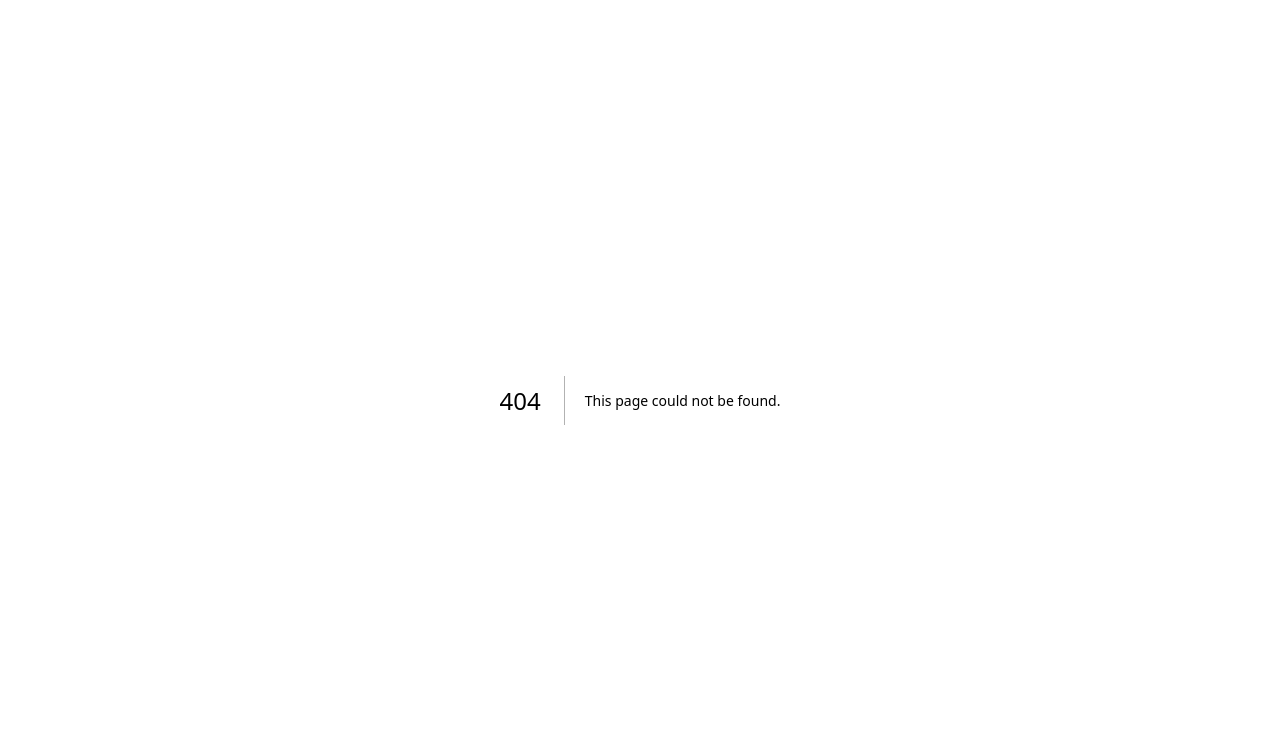
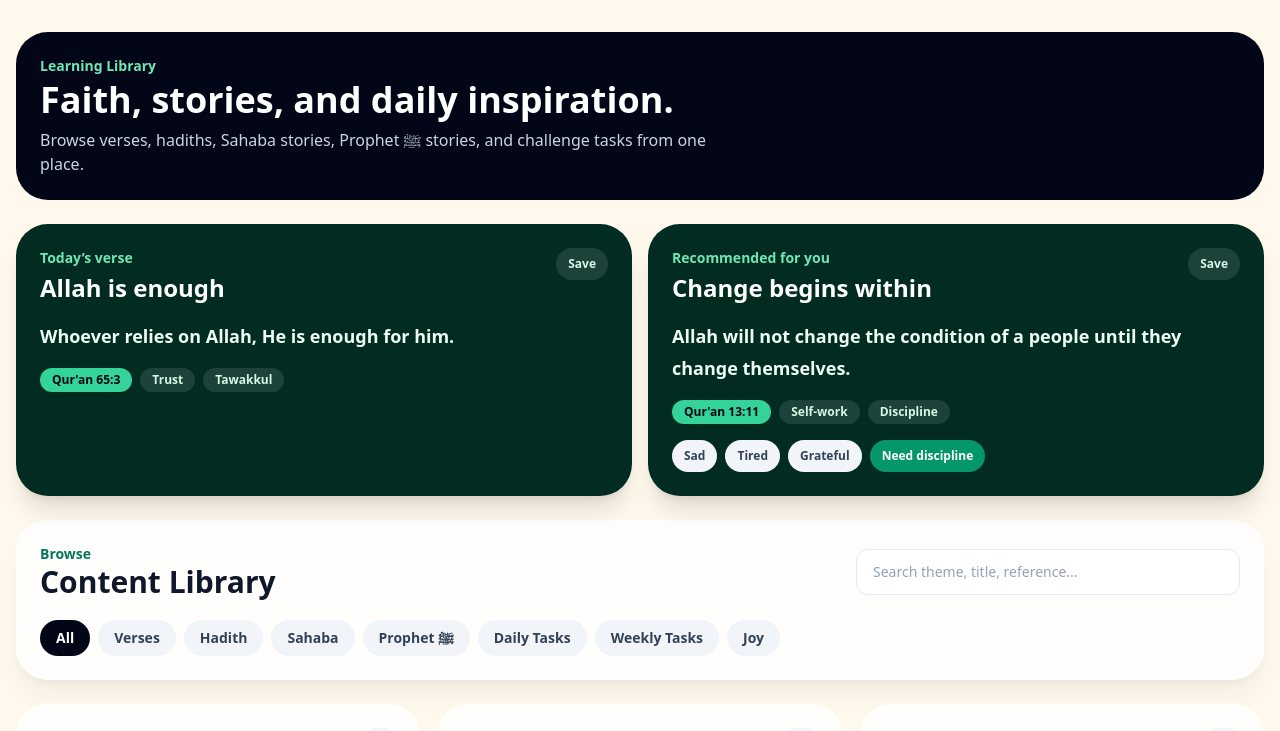
Before and after one commit to hxhhxxs/The-Challenge-, a Next.js app: page /learning in a window 1280 px wide. Before the commit this address had no page. Shown: the top 731 px of the page. Built offline with nearby package versions, Linux system fonts and the light colour scheme.

Commit message:
Add learning library page

```diff
--- /dev/null
+++ b/app/learning/page.tsx
@@ -0,0 +1,154 @@
+"use client";
+
+import Link from "next/link";
+import { useMemo, useState } from "react";
+import { cardClass, pageBg } from "@/lib/challenge-ui";
+import { getDailyLearningItem, getRecommendedLearningItem, learningItems, type LearningItem } from "@/lib/content-library";
+
+const filters = [
+  { label: "All", value: "all" },
+  { label: "Verses", value: "verse" },
+  { label: "Hadith", value: "hadith" },
+  { label: "Sahaba", value: "sahaba_story" },
+  { label: "Prophet ﷺ", value: "prophet_story" },
+  { label: "Daily Tasks", value: "daily_task" },
+  { label: "Weekly Tasks", value: "weekly_task" },
+  { label: "Joy", value: "joy_task" },
+];
+
+const moodOptions = [
+  { label: "Sad", value: "sad" },
+  { label: "Tired", value: "tired" },
+  { label: "Grateful", value: "grateful" },
+  { label: "Need discipline", value: "discipline" },
+];
+
+export default function LearningPage() {
+  const [filter, setFilter] = useState("all");
+  const [query, setQuery] = useState("");
+  const [mood, setMood] = useState("discipline");
+  const [saved, setSaved] = useState<string[]>([]);
+  const daily = getDailyLearningItem();
+  const recommended = getRecommendedLearningItem(mood);
+
+  const visibleItems = useMemo(() => {
+    return learningItems.filter((item) => {
+      const matchesType = filter === "all" || item.type === filter;
+      const text = `${item.title} ${item.shortText} ${item.reference || ""} ${item.themes.join(" ")}`.toLowerCase();
+      const matchesQuery = !query.trim() || text.includes(query.toLowerCase());
+      return matchesType && matchesQuery;
+    });
+  }, [filter, query]);
+
+  function toggleSave(id: string) {
+    setSaved((current) => current.includes(id) ? current.filter((x) => x !== id) : [...current, id]);
+  }
+
+  return (
+    <main className={pageBg}>
+      <div className="mx-auto max-w-7xl space-y-6">
+        <section className="rounded-[2rem] bg-slate-950 p-6 text-white">
+          <p className="text-sm font-bold text-emerald-300">Learning Library</p>
+          <h1 className="mt-1 text-4xl font-black">Faith, stories, and daily inspiration.</h1>
+          <p className="mt-2 max-w-2xl text-slate-300">Browse verses, hadiths, Sahaba stories, Prophet ﷺ stories, and challenge tasks from one place.</p>
+        </section>
+
+        <section className="grid gap-4 lg:grid-cols-2">
+          <FeatureCard title="Today’s verse" item={daily} saved={saved.includes(daily.id)} onSave={() => toggleSave(daily.id)} />
+          <FeatureCard title="Recommended for you" item={recommended} saved={saved.includes(recommended.id)} onSave={() => toggleSave(recommended.id)}>
+            <div className="mt-4 flex flex-wrap gap-2">
+              {moodOptions.map((option) => (
+                <button key={option.value} onClick={() => setMood(option.value)} className={`rounded-full px-3 py-2 text-xs font-black ${mood === option.value ? "bg-emerald-600 text-white" : "bg-slate-100 text-slate-700"}`}>{option.label}</button>
+              ))}
+            </div>
+          </FeatureCard>
+        </section>
+
+        <section className={cardClass}>
+          <div className="flex flex-col gap-4 lg:flex-row lg:items-center lg:justify-between">
+            <div>
+              <p className="text-sm font-black text-emerald-700">Browse</p>
+              <h2 className="text-3xl font-black">Content Library</h2>
+            </div>
+            <input value={query} onChange={(e) => setQuery(e.target.value)} placeholder="Search theme, title, reference..." className="w-full rounded-xl border border-slate-200 bg-white px-4 py-3 text-sm outline-none placeholder:text-slate-400 focus:border-emerald-600 lg:max-w-sm" />
+          </div>
+          <div className="mt-5 flex flex-wrap gap-2">
+            {filters.map((item) => (
+              <button key={item.value} onClick={() => setFilter(item.value)} className={`rounded-full px-4 py-2 text-sm font-black ${filter === item.value ? "bg-slate-950 text-white" : "bg-slate-100 text-slate-700"}`}>{item.label}</button>
+            ))}
+          </div>
+        </section>
+
+        <section className="grid gap-4 md:grid-cols-2 lg:grid-cols-3">
+          {visibleItems.map((item) => (
+            <LearningCard key={item.id} item={item} saved={saved.includes(item.id)} onSave={() => toggleSave(item.id)} />
+          ))}
+        </section>
+
+        <section className="rounded-[2rem] bg-emerald-100 p-5 text-emerald-950">
+          <p className="font-black">Next backend step</p>
+          <p className="mt-1 text-sm font-semibold">Save favorites to Supabase, seed the full 6-month library, and connect one learning item to the dashboard every day.</p>
+        </section>
+
+        <div className="flex flex-wrap gap-3">
+          <Link href="/dashboard" className="rounded-full bg-slate-950 px-5 py-3 font-black text-white">Back to dashboard</Link>
+          <Link href="/tools" className="rounded-full bg-emerald-600 px-5 py-3 font-black text-white">Tools</Link>
+        </div>
+      </div>
+    </main>
+  );
+}
+
+function FeatureCard({ title, item, saved, onSave, children }: { title: string; item: LearningItem; saved: boolean; onSave: () => void; children?: React.ReactNode }) {
+  return (
+    <section className="rounded-[2rem] bg-emerald-950 p-6 text-white shadow-xl">
+      <div className="flex items-start justify-between gap-4">
+        <div>
+          <p className="text-sm font-black text-emerald-300">{title}</p>
+          <h2 className="mt-1 text-2xl font-black">{item.title}</h2>
+        </div>
+        <button onClick={onSave} className="rounded-full bg-white/10 px-3 py-2 text-xs font-black text-emerald-100">{saved ? "Saved" : "Save"}</button>
+      </div>
+      <p className="mt-4 text-lg font-semibold leading-8 text-emerald-50">{item.shortText}</p>
+      {item.fullText && <p className="mt-3 text-sm leading-6 text-emerald-100">{item.fullText}</p>}
+      <div className="mt-4 flex flex-wrap gap-2">
+        {item.reference && <span className="rounded-full bg-emerald-400 px-3 py-1 text-xs font-black text-slate-950">{item.reference}</span>}
+        {item.themes.map((theme) => <span key={theme} className="rounded-full bg-white/10 px-3 py-1 text-xs font-black text-emerald-100">{theme}</span>)}
+      </div>
+      {children}
+    </section>
+  );
+}
+
+function LearningCard({ item, saved, onSave }: { item: LearningItem; saved: boolean; onSave: () => void }) {
+  return (
+    <article className={cardClass}>
+      <div className="flex items-start justify-between gap-4">
+        <div>
+          <p className="text-sm font-black text-emerald-700">{prettyType(item.type)}</p>
+          <h3 className="mt-1 text-xl font-black text-slate-950">{item.title}</h3>
+        </div>
+        <button onClick={onSave} className={`rounded-full px-3 py-1 text-xs font-black ${saved ? "bg-emerald-600 text-white" : "bg-slate-100 text-slate-600"}`}>{saved ? "Saved" : "♡"}</button>
+      </div>
+      <p className="mt-3 text-sm leading-6 text-slate-700">{item.shortText}</p>
+      {item.fullText && <details className="mt-3"><summary className="cursor-pointer text-sm font-black text-emerald-700">Read more</summary><p className="mt-2 text-sm leading-6 text-slate-600">{item.fullText}</p></details>}
+      <div className="mt-4 flex flex-wrap gap-2">
+        {item.reference && <span className="rounded-full bg-slate-100 px-3 py-1 text-xs font-black text-slate-600">{item.reference}</span>}
+        {item.themes.slice(0, 2).map((theme) => <span key={theme} className="rounded-full bg-emerald-50 px-3 py-1 text-xs font-black text-emerald-700">{theme}</span>)}
+      </div>
+    </article>
+  );
+}
+
+function prettyType(type: LearningItem["type"]) {
+  const names: Record<LearningItem["type"], string> = {
+    verse: "Verse",
+    hadith: "Hadith",
+    sahaba_story: "Sahaba Story",
+    prophet_story: "Prophet ﷺ Story",
+    daily_task: "Daily Task",
+    weekly_task: "Weekly Task",
+    joy_task: "Joy Task",
+  };
+  return names[type];
+}
```
